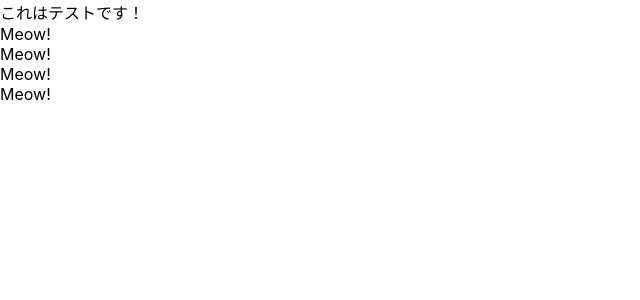
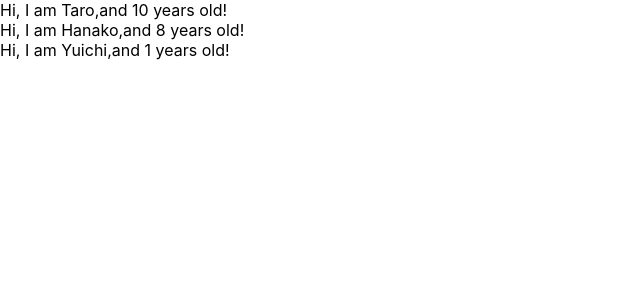
Before and after one commit to smileyuichi/react_crud_test_app, a React (Create React App) app: page / in a window 1280 px wide. Shown: the top 300 px of the page, without its empty margins (0-640 px from the left). Built offline with nearby package versions, Linux system fonts and the light colour scheme.

Commit message:
learn props of component

```diff
--- a/public/index.html
+++ b/public/index.html
@@ -28,7 +28,6 @@
   </head>
   <body>
     <noscript>You need to enable JavaScript to run this app.</noscript>
-    <div>これはテストです！</div>
     <div id="root"></div>
     <!--
       This HTML file is a template.
--- a/src/App.js
+++ b/src/App.js
@@ -9,18 +9,29 @@
 // }
 
 const App = () => {
+  const profiles = [
+    {name: "Taro",age:10},
+    {name: "Hanako",age:8},
+    {name: "Yuichi"},
+  ]
   return (
     <div>
-      <Cat />
-      <Cat />
-      <Cat />
-      <Cat />
+      {
+        profiles.map((profile, index) => {
+          return <User name={profile.name} age={profile.age} key={index}/>
+        })
+      }
+
     </div>
   )
 }
 
-const Cat = () => {
-  return <div>Meow!</div>
+const User = (props) => {
+  return <div>Hi, I am {props.name},and { props.age} years old! </div>
+}
+
+User.defaultProps = {
+  age: 1
 }
 
 export default App;
```
